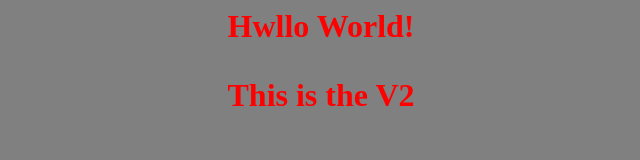
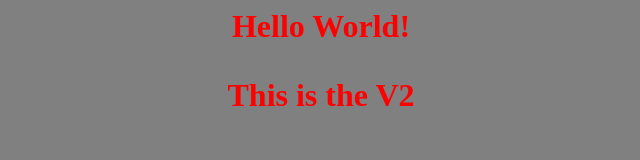
Before and after one commit to ozgurozturknet/hello-world, a plain HTML site: page index.html in a window 1280 px wide. Shown: the full height of the page, 319-959 px from the left. Drawn offline with Linux system fonts and the light colour scheme.

Commit message:
Update index.html
ddd

```diff
--- a/index.html
+++ b/index.html
@@ -3,7 +3,7 @@
 
 <center>
   <h1 style="color:red;">
-    Hwllo World!
+    Hello World!
   <p>
     This is the V2
   </p>
```
